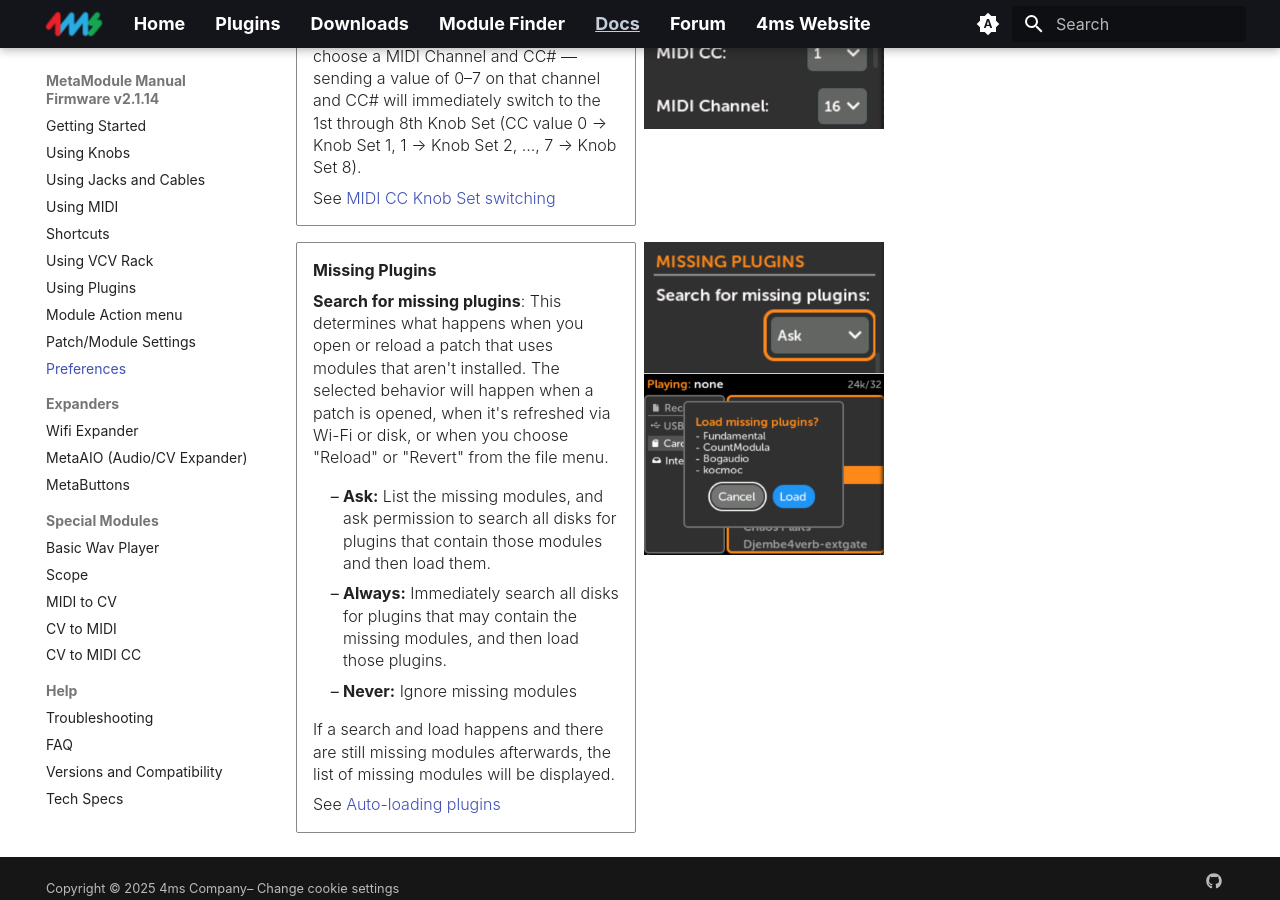
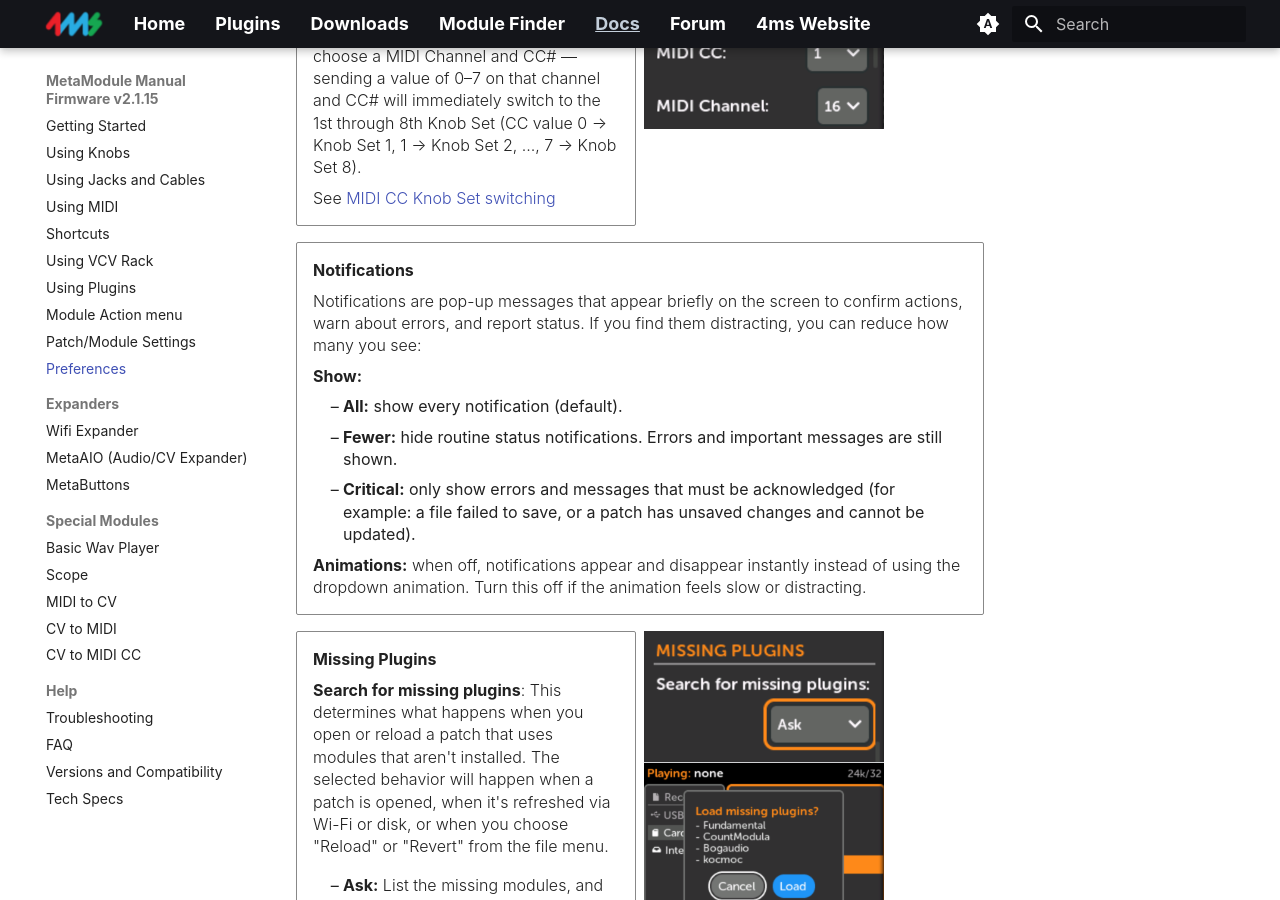
Before and after one commit to 4ms/metamodule-docs-website, an MkDocs documentation site: the page built from docs/preferences.md, in a window 1280 px wide and 900 px high, scrolled down 3278 px. Built offline with MkDocs 1.6.1 and Material for MkDocs 9.7.7, drawn with Linux system fonts in a browser that asks for light colours.

Commit message:
Document v2.1.15 features (images TODO)

```diff
--- a/docs/preferences.md
+++ b/docs/preferences.md
@@ -127,6 +127,25 @@
 </div>
 <div class="grid cards" markdown>
 
+-  __Notifications__
+
+    Notifications are pop-up messages that appear briefly on the screen to
+    confirm actions, warn about errors, and report status. If you find them
+    distracting, you can reduce how many you see:
+
+    **Show:**
+
+      - **All:** show every notification (default).
+      - **Fewer:** hide routine status notifications. Errors and important messages are still shown.
+      - **Critical:** only show errors and messages that must be acknowledged (for example: a file failed to save, or a patch has unsaved changes and cannot be updated).
+
+    **Animations:** when off, notifications appear and disappear instantly
+    instead of using the dropdown animation. Turn this off if the animation
+    feels slow or distracting.
+
+</div>
+<div class="grid cards" markdown>
+
 -  __Missing Plugins__
 
     **Search for missing plugins**: This determines what happens when you open or reload a patch that uses modules that aren't installed.
--- a/mkdocs.yml
+++ b/mkdocs.yml
@@ -1,4 +1,4 @@
-site_name: MetaModule Manual<br>Firmware v2.1.14
+site_name: MetaModule Manual<br>Firmware v2.1.15
 nav:
   - Getting Started: getting_started.md
   - Using Knobs: using_metamodule.md
```
Also changed, not shown: docs/getting_started.md (+4 -0 lines), docs/meta-buttons.md (+50 -0 lines), docs/img/metabuttons-knobset-sel.png (added).
